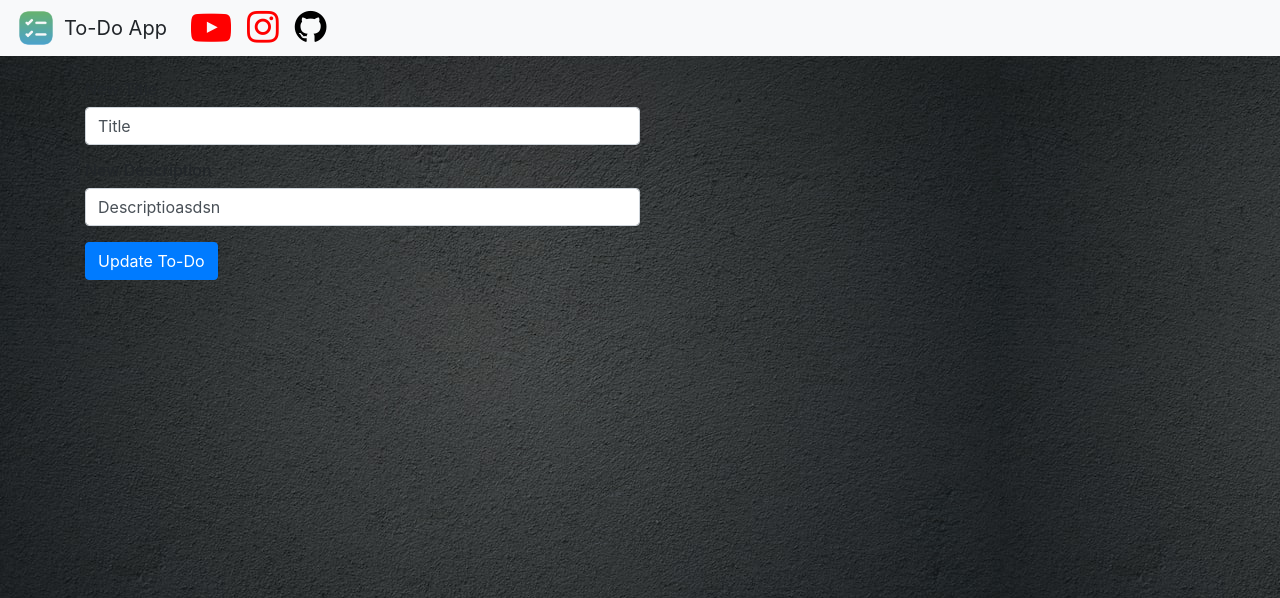
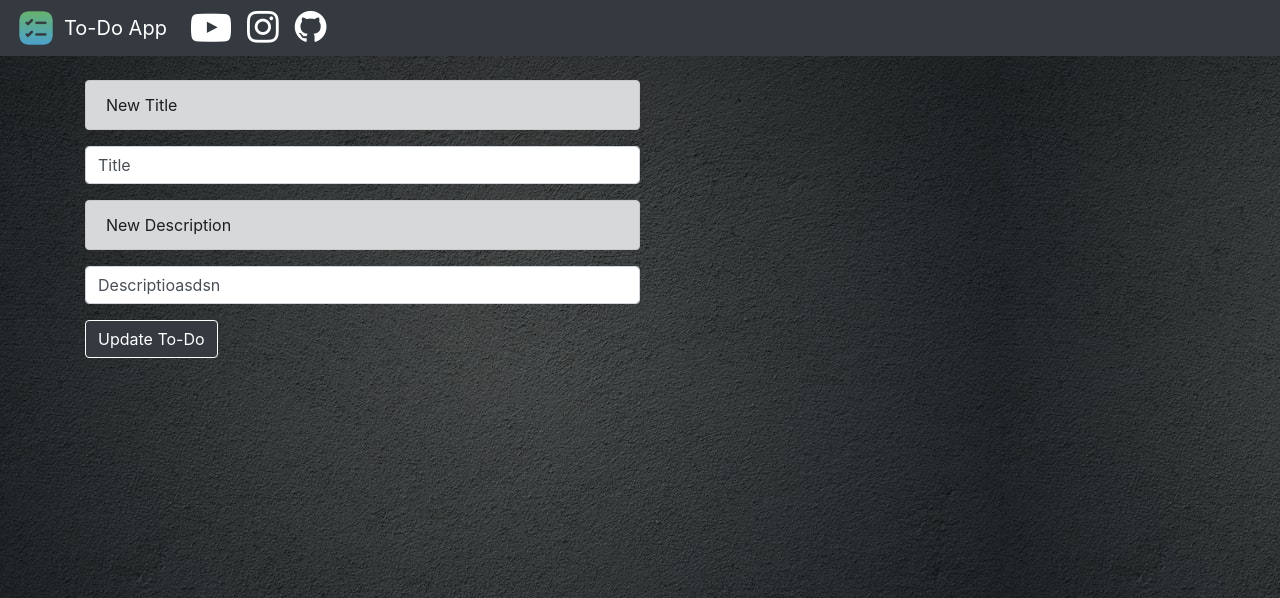
Before and after one commit to shaziwnl/TodoAppFlask, a Flask app: page /update/1 in a window 1280 px wide. Shown: the top 598 px of the page. Run offline with Flask 3, Linux system fonts and the light colour scheme; data comes from the database, SQL or seed files in the repository; both versions use the stored data as it was after the commit.

Commit message:
made styles consistent

```diff
--- /dev/null
+++ b/static/update.css
@@ -0,0 +1,3 @@
+body {
+    background-image: url("bg3.jpeg");
+}
--- a/templates/update.html
+++ b/templates/update.html
@@ -6,29 +6,28 @@
     <meta name="viewport" content="width=device-width, initial-scale=1, shrink-to-fit=no">
 
     <!-- Bootstrap CSS -->
-    <link rel="stylesheet" href="./static/index.css">
+    <link rel="stylesheet" href="../static/update.css">
     <link rel="stylesheet" href="https://cdnjs.cloudflare.com/ajax/libs/font-awesome/4.7.0/css/font-awesome.min.css">
     <link rel="stylesheet" href="https://cdn.jsdelivr.net/npm/bootstrap@4.3.1/dist/css/bootstrap.min.css" integrity="sha384-ggOyR0iXCbMQv3Xipma34MD+dH/1fQ784/j6cY/iJTQUOhcWr7x9JvoRxT2MZw1T" crossorigin="anonymous">
     <title>Todo Application</title>
   </head>
   <body>
-
-    <nav class="navbar navbar-expand-lg navbar-light bg-light mb-4">
-      <a href="/"><img src="./static/checklist.png" width="40"></a>
-      <a class="navbar-brand ml-2">To-Do App</a>
+    <nav class="navbar navbar-expand-lg navbar-dark bg-dark mb-4">
+      <a href="/"><img src="../static/checklist.png" width="40"></a>
+      <a class="navbar-brand ml-2" style="color: white;">To-Do App</a>
       <button class="navbar-toggler" type="button" data-toggle="collapse" data-target="#navbarSupportedContent" aria-controls="navbarSupportedContent" aria-expanded="false" aria-label="Toggle navigation">
         <span class="navbar-toggler-icon"></span>
       </button>
       <div class="collapse navbar-collapse" id="navbarSupportedContent">
         <ul class="navbar-nav mr-auto">
           <li class="nav-item active ml-2">
-            <a class="fa fa-youtube-play" href="https://www.youtube.com/channel/UCmslLRXUaiwjYxRm-eqNn9w" target="_blank" style="font-size:40px;color:red"></a>
+            <a class="fa fa-youtube-play" href="https://www.youtube.com/channel/UCmslLRXUaiwjYxRm-eqNn9w" target="_blank" style="font-size:40px;color:white"></a>
           </li>
           <li class="nav-item active ml-3">
-            <a class="fa fa-instagram" href="https://www.instagram.com/garang_shoel/" target="_blank" style="font-size:37px;color:red"></a>
+            <a class="fa fa-instagram" href="https://www.instagram.com/garang_shoel/" target="_blank" style="font-size:37px;color:white"></a>
           </li>
           <li class="nav-item active ml-3">
-            <a class="fa fa-github" href="https://github.com/shaziwnl" target="_blank" style="font-size:37px;color: #000;"></a>
+            <a class="fa fa-github" href="https://github.com/shaziwnl" target="_blank" style="font-size:37px;color: #fff;"></a>
           </li>
         </ul>
       </div>
@@ -37,14 +36,18 @@
     <div class="container">
       <form style="width: 50%;" method="POST" action="/update/{{todo.sno}}">
         <div class="form-group">
-          <h6>New Title</h6>
+          <div class="alert alert-dark" role="alert">
+            New Title
+          </div>
           <input type="text" class="form-control" id="exampleInputEmail1" value="{{todo.title}}" aria-describedby="emailHelp" name="title" placeholder="Enter Title">
         </div>
         <div class="form-group">
-          <h6>New Description</h6>
+          <div class="alert alert-dark" role="alert">
+            New Description
+          </div>
           <input type="text" class="form-control" id="exampleInputPassword1" value="{{todo.desc}}" name="desc" placeholder="Enter Description">
         </div>
-        <button type="submit" class="btn btn-primary">Update To-Do</button>
+        <button type="submit" style="border: solid 1px white;" class="btn btn-dark">Update To-Do</button>
       </form>
     </div>
     <!-- Optional JavaScript -->
```
Also changed, not shown: instance/todo.db.
